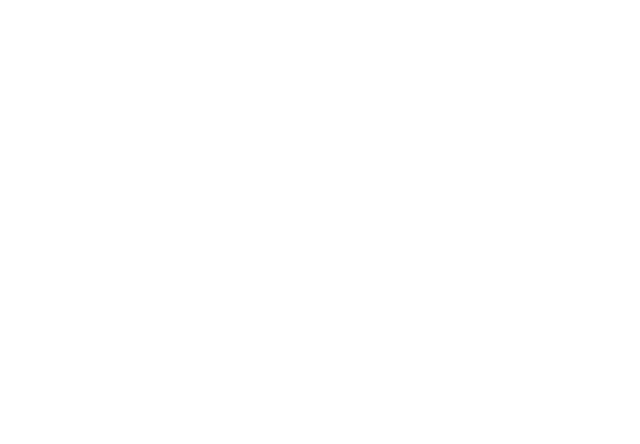
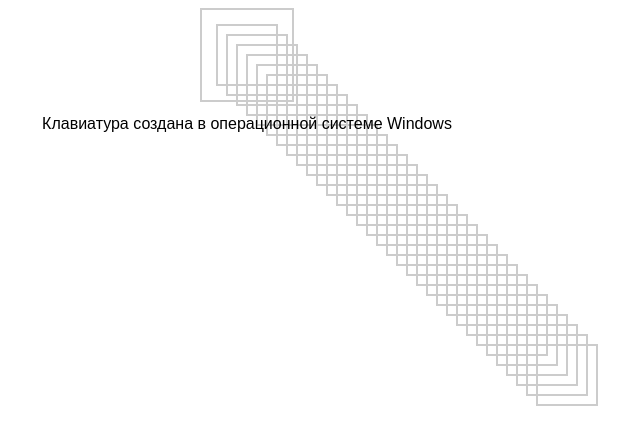
Before and after one commit to Eugene-Maikov/RSS-virtual-keyboard, a website: page index.html in a window 1280 px wide. Shown: the whole page, without its empty margins (393-1033 px from the left). Drawn offline with Linux system fonts and the light colour scheme.

Commit message:
feat: add keyboard for JS

```diff
--- a/index.html
+++ b/index.html
@@ -3,9 +3,11 @@
 <head>
   <meta charset="UTF-8">
   <title>RSS Virtual Keyboard</title>
+  <link rel="stylesheet" href="style.css">
 </head>
 <body>
-
-<script src="main.js"></script>
+  <div class="keyboard"></div>
+  <h2 class="subtitle">Клавиатура создана в операционной системе Windows</h2>
+  <script src="main.js"></script>
 </body>
 </html>
--- a/main.js
+++ b/main.js
@@ -1 +1,16 @@
-alert('пока ничего нет, можно не проверять')
+let keyboard = [113, 119, 101, 114, 116, 121, 117, 105, 111, 112, 91, 93, 97, 115, 100, 102, 103, 104, 106, 107, 108, 59, 39, 122, 120, 99, 118, 98, 110, 109, 44, 46, 47]
+
+function init() {
+  let out = ''
+  for (let i = 0; i < keyboard.length; i++) {
+    if (i == 12 || i == 23) {
+      out += '<div class="keyboard__clean"></div>'
+    }
+    out += '<div class="keyboard__item"' + keyboard[i] + String.fromCharCode(keyboard[i]) + '</div>'
+    document.querySelector('.keyboard').innerHTML = out
+  }
+}
+
+init()
+
+alert('Пока только выводятся клавиши через JS (и то не все)')
--- a/style.css
+++ b/style.css
@@ -1,7 +1,19 @@
+body {
+  font-family: Arial, sans-serif;
+  font-size: 20px;
+}
+.subtitle{
+  text-align: center;
+  font-size: 16px;
+  font-weight: 400;
+}
+
 .keyboard {
   display: block;
   border: 2px solid #ccc;
   padding: 10px;
+  width: max-content;
+  margin: 0 auto;
 }
 
 .keyboard:after {
@@ -17,11 +29,11 @@
   margin: 4px;
   padding: 4px;
   float: left;
+  line-height: 46px;
+  text-align: center;
 }
 
 .keyboard__clean {
-  display: block;
-  width: 100%;
   clear: both;
 }
 
```
